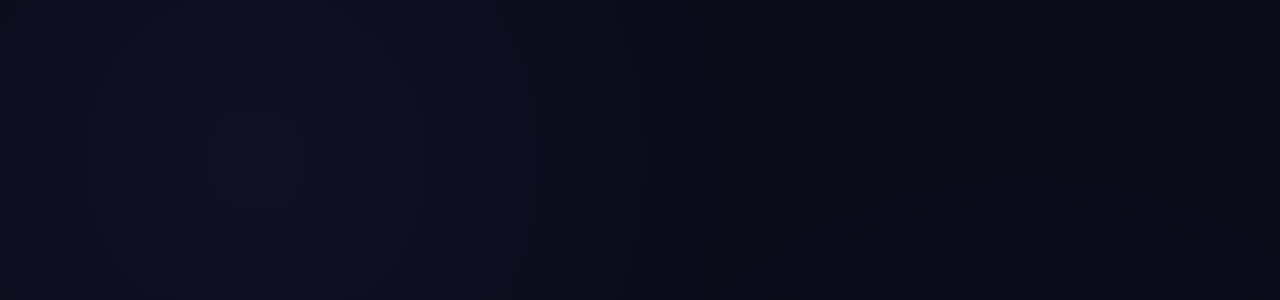
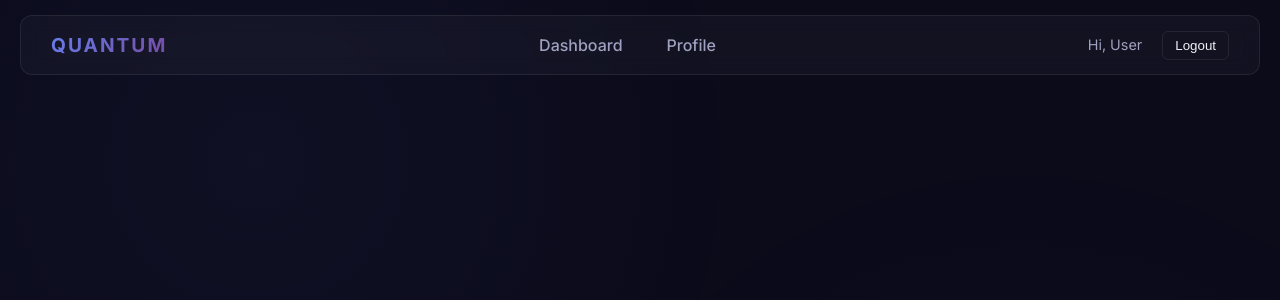
Before and after one commit to SalehOglu/user-management-dashboard-vue, a Vue app: page /dashboard in a window 1280 px wide. Before the commit this address had no page. Shown: the top 300 px of the page. Built offline with nearby package versions, Linux system fonts and the light colour scheme.

Commit message:
add navbar

```diff
--- a/src/App.vue
+++ b/src/App.vue
@@ -1,7 +1,10 @@
-<script setup></script>
+<script setup>
+import Navbar from './components/NavbarCom.vue'
+</script>
 
 <template>
   <div class="app-container">
+    <Navbar v-if="$route.name !== 'login'" />
     <transition name="fade" mode="out-in">
       <router-view v-slot="{ Component }">
         <main :class="{ 'with-navbar': $route.name !== 'login' }">
--- /dev/null
+++ b/src/components/NavbarCom.vue
@@ -0,0 +1,99 @@
+<template>
+  <nav class="navbar glass-panel">
+    <div class="nav-content">
+      <div class="nav-logo">
+        <span class="logo-text">Quantum</span>
+      </div>
+      <div class="nav-links">
+        <a href="./dashboard" class="nav-link">Dashboard</a>
+        <a href="./profile" class="nav-link">Profile</a>
+      </div>
+      <div class="nav-actions">
+        <span class="user-greeting">Hi, User</span>
+        <button class="logout-btn">Logout</button>
+      </div>
+    </div>
+  </nav>
+</template>
+
+<style scoped>
+.navbar {
+  position: fixed;
+  top: 15px;
+  left: 20px;
+  right: 20px;
+  height: 60px;
+  z-index: 1000;
+  display: flex;
+  align-items: center;
+  padding: 0 30px;
+  border-radius: 12px;
+}
+
+.nav-content {
+  display: flex;
+  width: 100%;
+  justify-content: space-between;
+  align-items: center;
+}
+
+.logo-text {
+  font-weight: 800;
+  letter-spacing: 2px;
+  background: linear-gradient(135deg, var(--primary-color), var(--secondary-color));
+  -webkit-background-clip: text;
+  -webkit-text-fill-color: transparent;
+  font-size: 1.2rem;
+  text-transform: uppercase;
+}
+
+.nav-links {
+  display: flex;
+  gap: 20px;
+}
+
+.nav-link {
+  text-decoration: none;
+  color: var(--text-secondary);
+  font-weight: 500;
+  transition: var(--transition);
+  padding: 8px 12px;
+  border-radius: 6px;
+}
+
+.nav-link:hover {
+  color: var(--text-primary);
+  background: rgba(255, 255, 255, 0.1);
+}
+
+.nav-link.active {
+  color: var(--text-primary);
+  background: rgba(102, 126, 234, 0.2);
+}
+
+.nav-actions {
+  display: flex;
+  align-items: center;
+  gap: 20px;
+}
+
+.user-greeting {
+  font-size: 0.9rem;
+  color: var(--text-secondary);
+}
+
+.logout-btn {
+  background: transparent;
+  border: 1px solid var(--border-color);
+  color: var(--text-primary);
+  padding: 6px 12px;
+  border-radius: 6px;
+  cursor: pointer;
+  transition: var(--transition);
+}
+
+.logout-btn:hover {
+  background: var(--error-color);
+  border-color: var(--error-color);
+}
+</style>
```
Also changed, not shown: src/components/HelloWorld.vue (deleted, +0 -44 lines), src/components/icons/IconCommunity.vue (deleted, +0 -7 lines), src/components/icons/IconDocumentation.vue (deleted, +0 -7 lines), src/components/icons/IconEcosystem.vue (deleted, +0 -7 lines), src/components/icons/IconSupport.vue (deleted, +0 -7 lines), src/components/icons/IconTooling.vue (deleted, +0 -19 lines).
